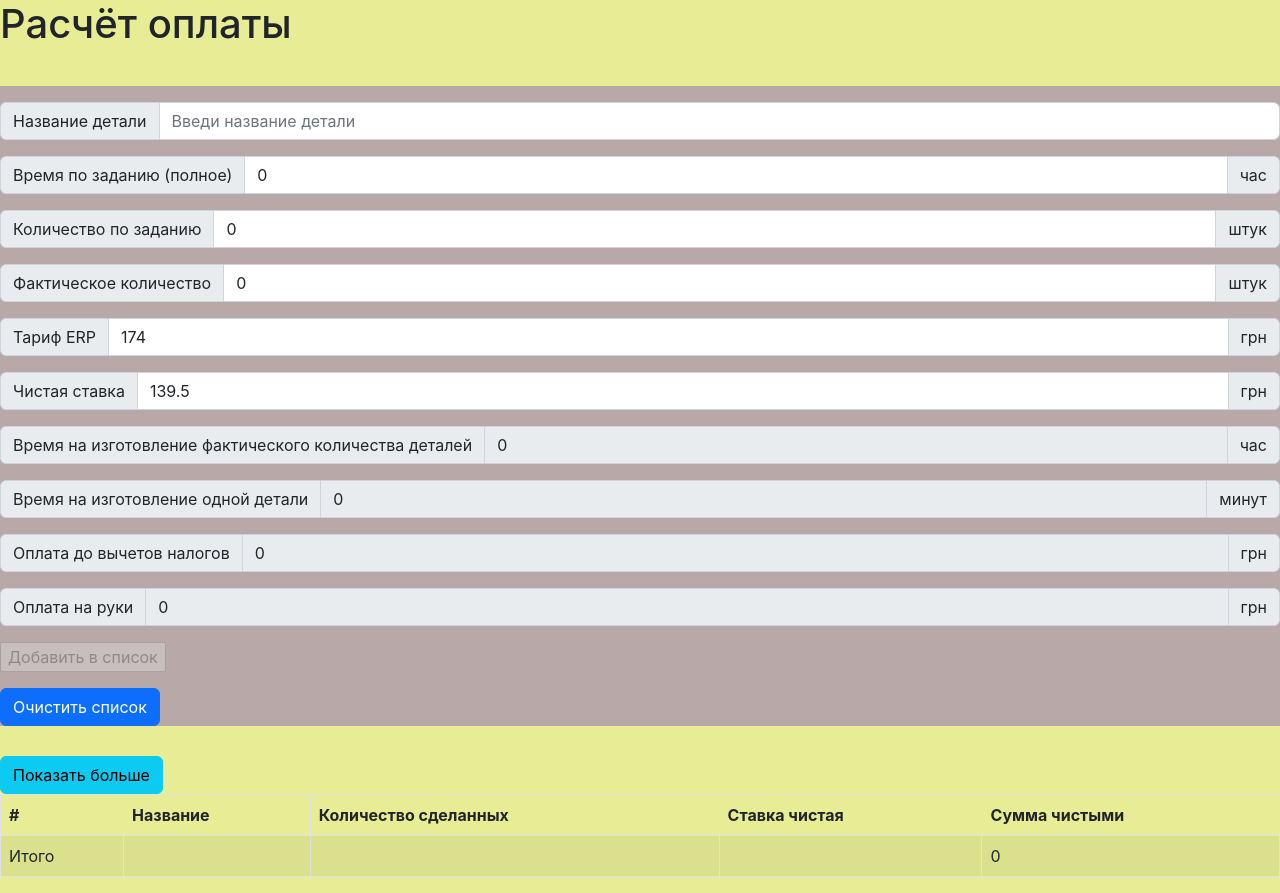
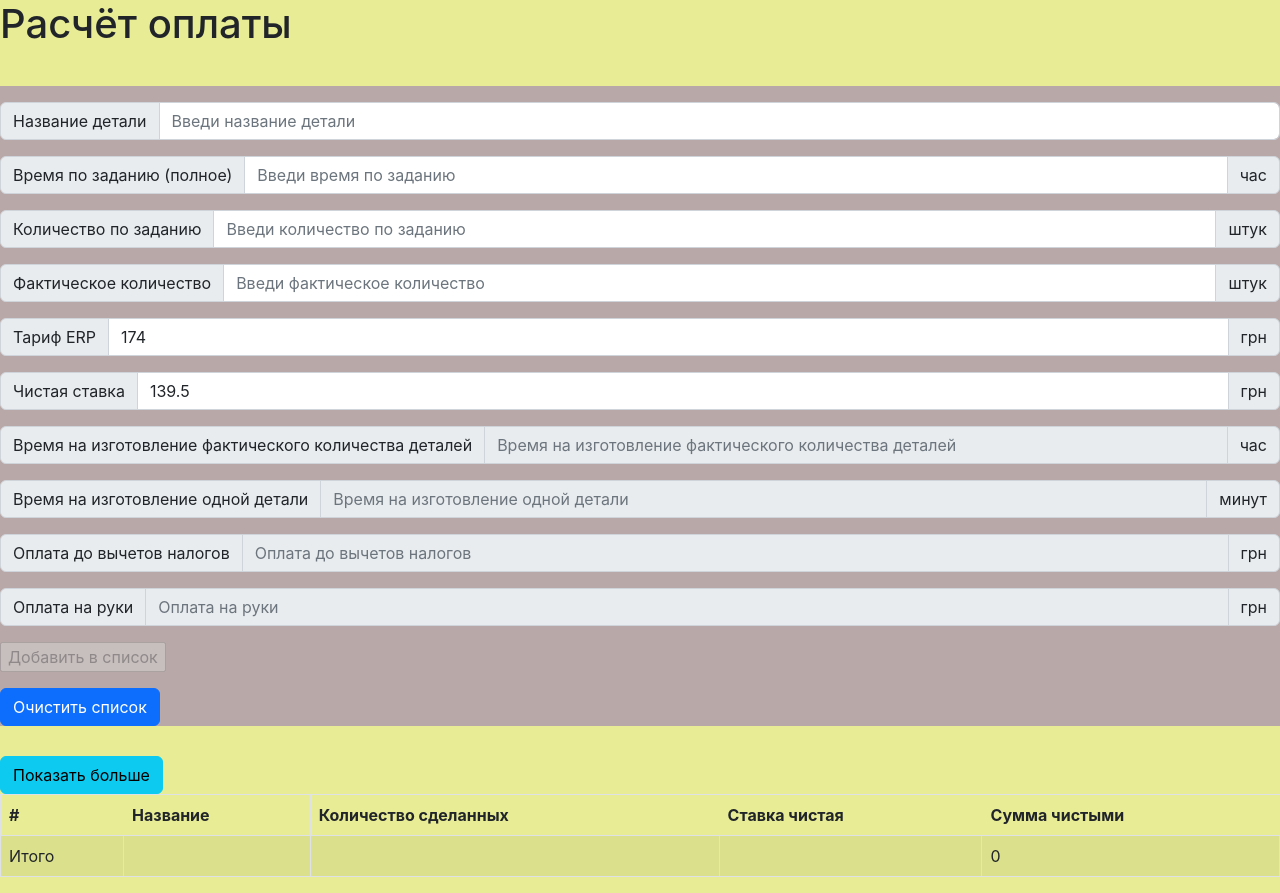
Before and after one commit to pamaxa-s3/salarySherp, a React (Create React App) app: page / in a window 1280 px wide. Built offline with nearby package versions, Linux system fonts and the light colour scheme.

Commit message:
Update InputBlock.component.jsx

```diff
--- a/src/components/inputBlock/InputBlock.component.jsx
+++ b/src/components/inputBlock/InputBlock.component.jsx
@@ -8,17 +8,17 @@ import style from './InputBlock.module.scss'
 const InputBlock = () => {
 
 	const [name, setName] = useState('');
-	const [timeOfTask, setTimeOfTask] = useState(0);
-	const [quantyOfTask, setQuantyOfTask] = useState(0);
-	const [quantyOfReal, setQuantyOfReal] = useState(0);
+	const [timeOfTask, setTimeOfTask] = useState();
+	const [quantyOfTask, setQuantyOfTask] = useState();
+	const [quantyOfReal, setQuantyOfReal] = useState();
 	const [tarifERP, setTarifERP] = useState(174);
 	const [tarifClean, setTarifClean] = useState(139.5);
 
-	const [timeToNeed, setTimeToNeed] = useState(0);
-	const [timeToOneDetal, setTimeToOneDetal] = useState(0);
+	const [timeToNeed, setTimeToNeed] = useState();
+	const [timeToOneDetal, setTimeToOneDetal] = useState();
 
-	const [moneyQuantyOfERP, setMoneyQuantyOfERP] = useState(0);
-	const [moneyQuantyOfClean, setMoneyQuantyOfClean] = useState(0);
+	const [moneyQuantyOfERP, setMoneyQuantyOfERP] = useState();
+	const [moneyQuantyOfClean, setMoneyQuantyOfClean] = useState();
 	const [isInputFull, setIsInputFull] = useState(false);
 
 	const ref1 = useRef();
@@ -86,7 +86,7 @@ const InputBlock = () => {
 				<InputGroup className="mt-3 mb-3">
 					<InputGroup.Text id="time-task">Время по заданию (полное)</InputGroup.Text>
 					<Form.Control
-						type='text'
+						type='number'
 						ref={ref2}
 						value={timeOfTask}
 						onChange={e => setTimeOfTask(+e.target.value)}
@@ -101,7 +101,7 @@ const InputBlock = () => {
 					<InputGroup.Text id="quantyOfTask">Количество по заданию</InputGroup.Text>
 					<Form.Control
 						ref={ref3}
-						type='text'
+						type='number'
 						value={quantyOfTask}
 						onChange={e => setQuantyOfTask(+e.target.value)}
 						placeholder='Введи количество по заданию'
@@ -115,7 +115,7 @@ const InputBlock = () => {
 					<InputGroup.Text id="quantyOfReal">Фактическое количество</InputGroup.Text>
 					<Form.Control
 						ref={ref4}
-						type='text'
+						type='number'
 						value={quantyOfReal}
 						onChange={e => setQuantyOfReal(+e.target.value)}
 						placeholder='Введи фактическое количество'
@@ -129,7 +129,7 @@ const InputBlock = () => {
 					<InputGroup.Text id="tarifERP">Тариф ERP</InputGroup.Text>
 					<Form.Control
 						ref={ref5}
-						type='text'
+						type='number'
 						value={tarifERP}
 						onChange={e => setTarifERP(+e.target.value)}
 						placeholder='Введи тариф ERP'
@@ -143,7 +143,7 @@ const InputBlock = () => {
 					<InputGroup.Text id="tarifClean">Чистая ставка</InputGroup.Text>
 					<Form.Control
 						ref={ref6}
-						type='text'
+						type='number'
 						value={tarifClean}
 						onChange={e => setTarifClean(+e.target.value)}
 						placeholder='Введи чистую ставку'
@@ -156,7 +156,7 @@ const InputBlock = () => {
 				<InputGroup className="mt-3 mb-3">
 					<InputGroup.Text id="timeToNeed">Время на изготовление фактического количества деталей</InputGroup.Text>
 					<Form.Control
-						type='text'
+						type='number'
 						disabled
 						value={timeToNeed}
 						onChange={e => setTimeToNeed(+e.target.value)}
@@ -170,7 +170,7 @@ const InputBlock = () => {
 				<InputGroup className="mt-3 mb-3">
 					<InputGroup.Text id="timeToOneDetal">Время на изготовление одной детали</InputGroup.Text>
 					<Form.Control
-						type='text'
+						type='number'
 						disabled
 						value={timeToOneDetal}
 						onChange={e => setTimeToOneDetal(+e.target.value)}
@@ -184,7 +184,7 @@ const InputBlock = () => {
 				<InputGroup className="mt-3 mb-3">
 					<InputGroup.Text id="moneyQuantyOfERP">Оплата до вычетов налогов</InputGroup.Text>
 					<Form.Control
-						type='text'
+						type='number'
 						disabled
 						value={moneyQuantyOfERP}
 						onChange={e => setMoneyQuantyOfERP(+e.target.value)}
@@ -198,7 +198,7 @@ const InputBlock = () => {
 				<InputGroup className="mt-3 mb-3">
 					<InputGroup.Text id="moneyQuantyOfClean">Оплата на руки</InputGroup.Text>
 					<Form.Control
-						type='text'
+						type='number'
 						disabled={true}
 						value={moneyQuantyOfClean}
 						onChange={e => setMoneyQuantyOfClean(+e.target.value)}
```
